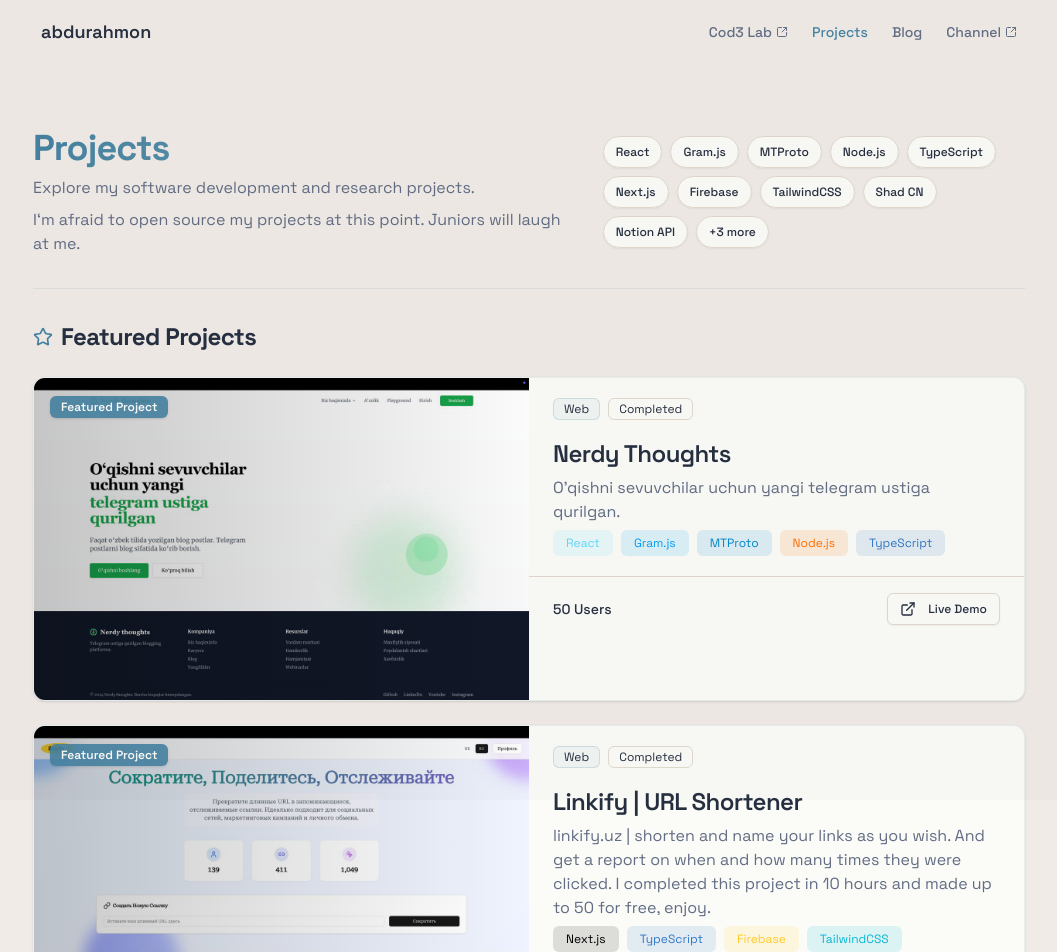
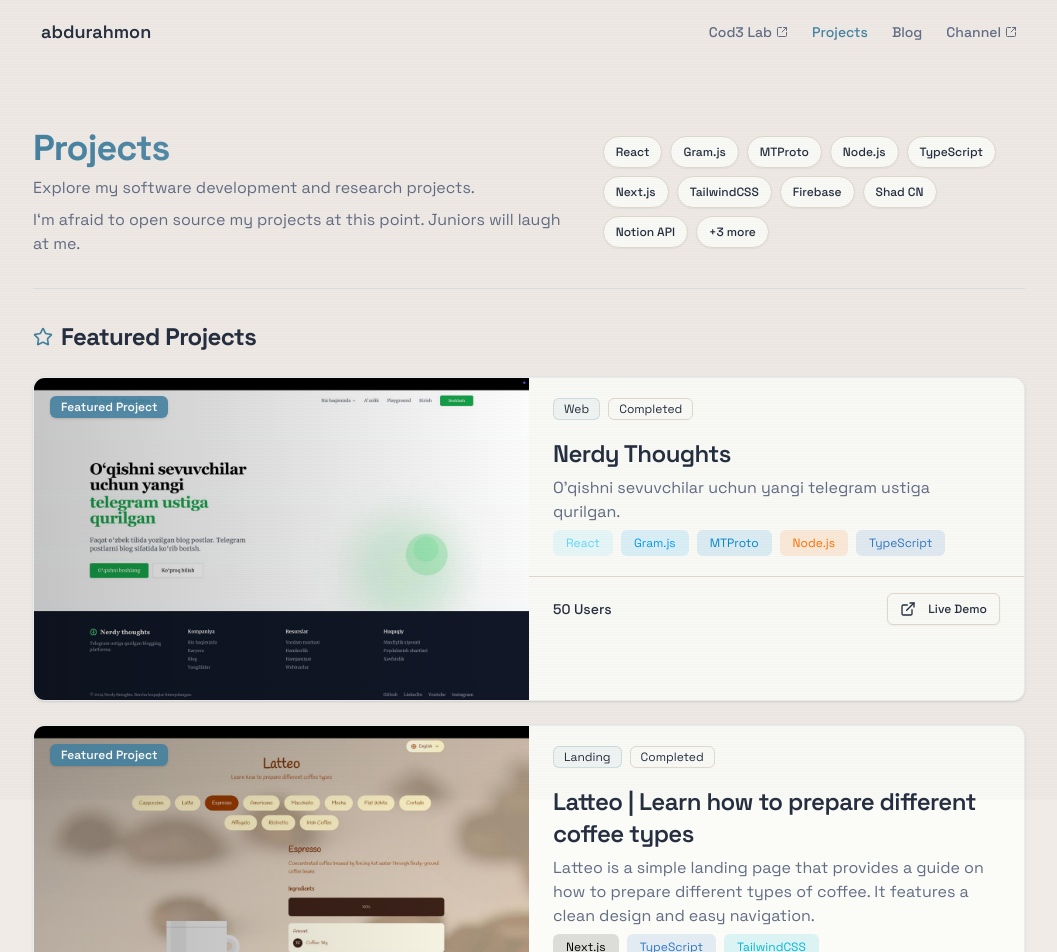
Before and after one commit to abdurahmon27/2005, a Next.js app: page /projects in a window 1280 px wide. Shown: the top 952 px of the page, without its empty margins (111-1168 px from the left). Built offline with nearby package versions, Linux system fonts and the light colour scheme.

Commit message:
add: latteo

```diff
--- a/src/app/projects/_components/data.tsx
+++ b/src/app/projects/_components/data.tsx
@@ -32,6 +32,29 @@ export const PROJECTS: Project[] = [
         startDate: "2025-02-14",
         endDate: "2025-02-16",
         featured: true
+    },
+    {
+        id: "latteo",
+        title: "Latteo | Learn how to prepare different coffee types",
+        slug: "latteo",
+        category: "landing",
+        level: "featured",
+        status: "completed",
+        description: "A simple landing page for a coffee preparation guide",
+        longDescription: "Latteo is a simple landing page that provides a guide on how to prepare different types of coffee. It features a clean design and easy navigation.",
+        preview: "Learn how to prepare different coffee types with Latteo. A simple landing page that provides a guide on coffee preparation.",
+        technologies: [
+            { name: "Next.js", color: "#000000" },
+            { name: "TypeScript", color: "#3178C6" },
+            { name: "TailwindCSS", color: "#06B6D4" }
+        ],
+        thumb: "/latteo.jpg",
+        links: [
+            { type: "live", url: "https://latteo.2005.uz" }
+        ],
+        startDate: "2025-04-20",
+        endDate: "2024-04-21",
+        featured: true,
     },
     {
         id: "p2",
--- a/src/app/projects/page.tsx
+++ b/src/app/projects/page.tsx
@@ -161,7 +161,7 @@ const ProjectsComponent: React.FC = () => {
                             className="space-y-6"
                             variants={containerVariants}
                         >
-                            {featuredProjects.slice(0, 2).map((project) => (
+                            {featuredProjects.slice(0, 3).map((project) => (
                                 <motion.div
                                     key={project.id}
                                     variants={itemVariants}
```
Also changed, not shown: public/latteo.jpg (added).
